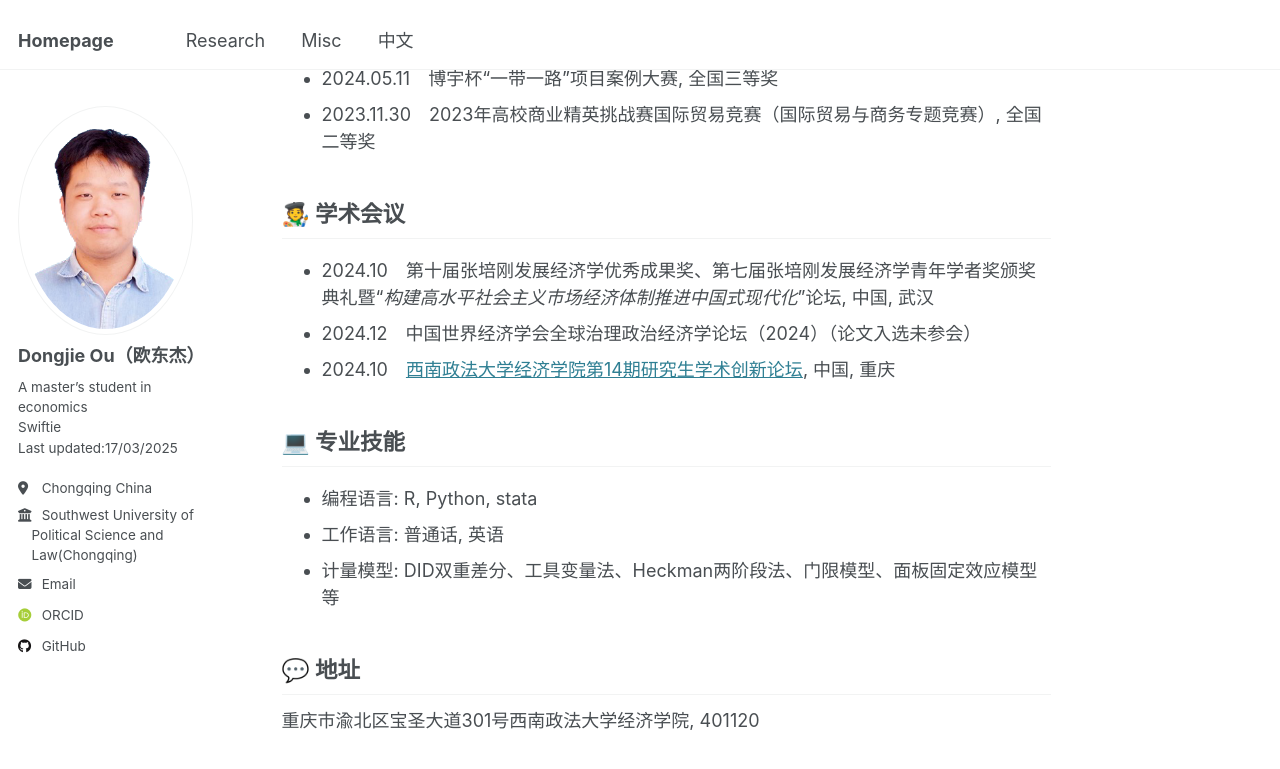
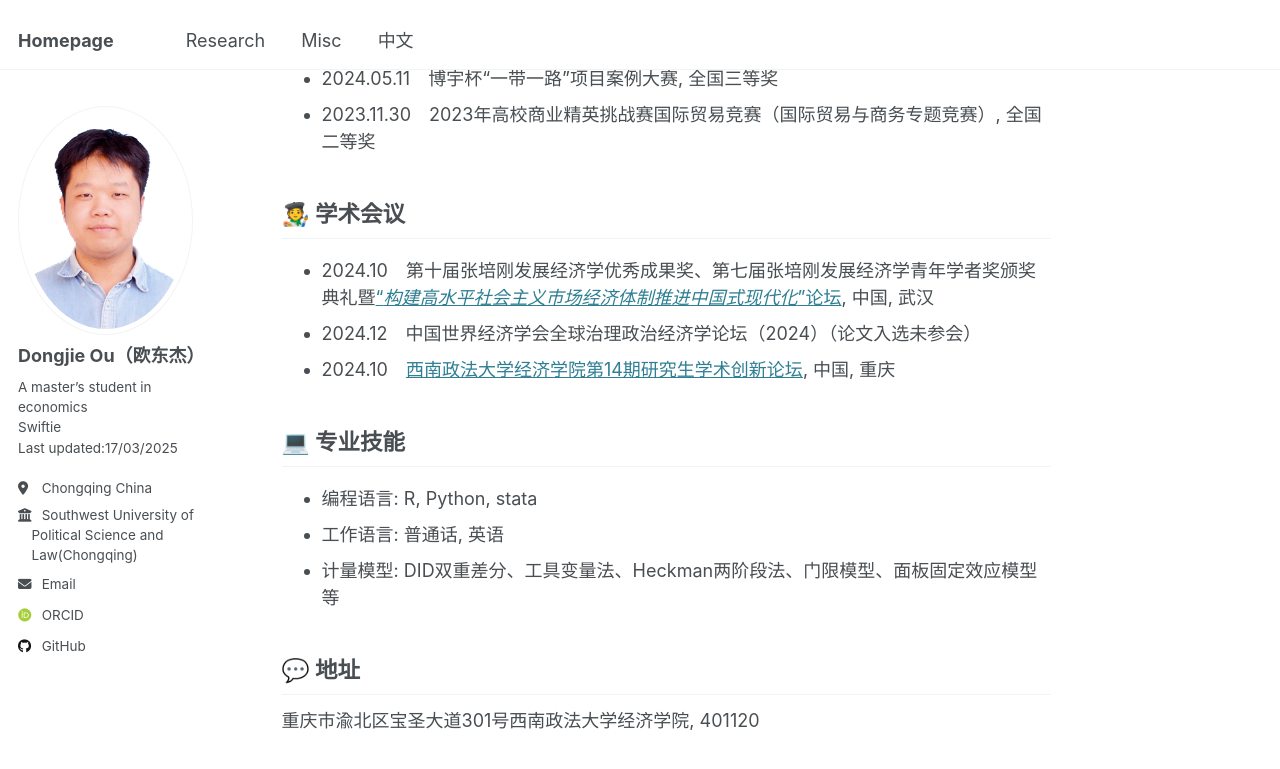
Before and after one commit to oudongjie2001/oudongjie2001.github.io, a Jekyll site: the page built from _pages/dongjieou_cn.md, in a window 1280 px wide and 900 px high, scrolled down 1773 px. Shown: the top 769 px of the window. Built offline with Jekyll 4.4.1, drawn with Linux system fonts in a browser that asks for light colours; some web fonts are replaced; part of the change alters nothing that is shown.

```diff
--- a/_pages/dongjieou_cn.md
+++ b/_pages/dongjieou_cn.md
@@ -45,7 +45,7 @@ redirect_from:
 - 2023.11.30&emsp;2023年高校商业精英挑战赛国际贸易竞赛（国际贸易与商务专题竞赛）, 全国二等奖
 
 ## 🧑‍🎨 学术会议
-- 2024.10&emsp;第十届张培刚发展经济学优秀成果奖、第七届张培刚发展经济学青年学者奖颁奖典礼暨“*构建高水平社会主义市场经济体制推进中国式现代化*”论坛, 中国, 武汉
+- 2024.10&emsp;第十届张培刚发展经济学优秀成果奖、第七届张培刚发展经济学青年学者奖颁奖典礼暨[“*构建高水平社会主义市场经济体制推进中国式现代化*”论坛](http://pkcjjh.hust.edu.cn/info/1068/2780.htm), 中国, 武汉
 - 2024.12&emsp;中国世界经济学会全球治理政治经济学论坛（2024）（论文入选未参会）
 - 2024.10&emsp;[西南政法大学经济学院第14期研究生学术创新论坛](https://es.swupl.edu.cn/xzjl/5fa34a3e7f324762862565d715fc1e7e.htm), 中国, 重庆
 
```
